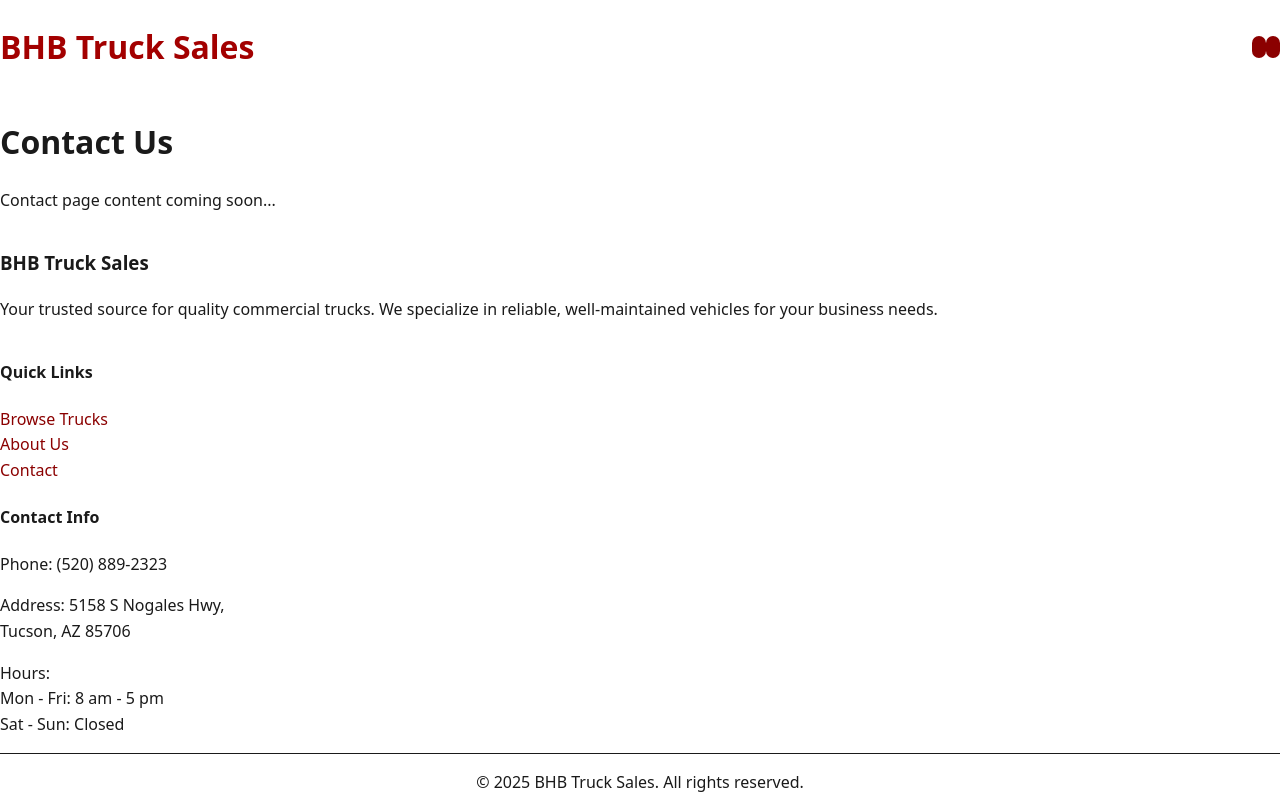
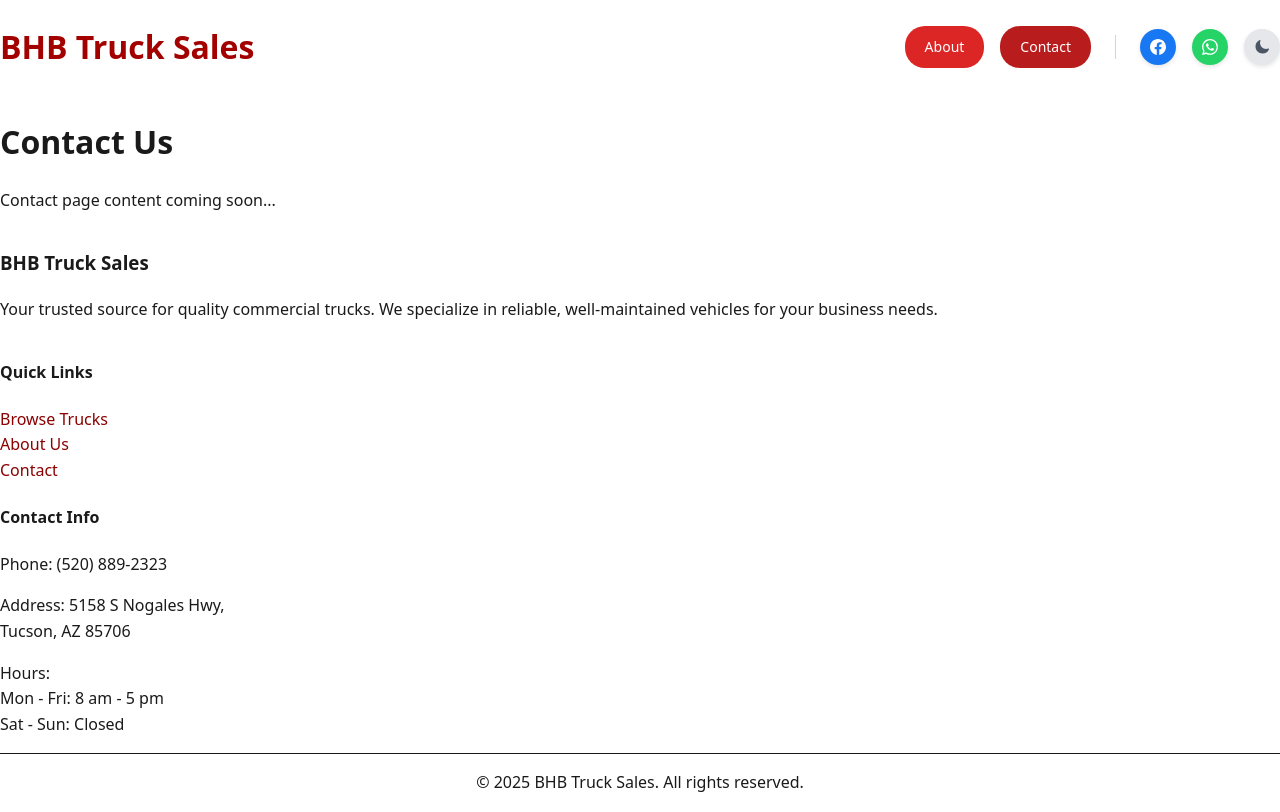
Before and after one commit to ajm2327/bhbtrucksales.com, a React (Vite) app in the folder bhbtrucksales/: page /contact in a window 1280 px wide. Built offline with nearby package versions, Linux system fonts and the light colour scheme; no server answers.

Commit message:
debugging truck listings

```diff
--- a/bhbtrucksales/src/components/Layout/Header.jsx
+++ b/bhbtrucksales/src/components/Layout/Header.jsx
@@ -3,7 +3,6 @@ import { useState, useEffect } from 'react'
 import { useTheme } from '../../contexts/ThemeContext'
 
 const Header = () => {
-    const [isMenuOpen, setIsMenuOpen] = useState(false)
     const [siteSettings, setSiteSettings] = useState(null)
     const location = useLocation()
     const { isDarkMode, toggleTheme } = useTheme()
@@ -54,132 +53,155 @@ const Header = () => {
                         </h1>
                     </Link>
 
-                    {/* Desktop Navigation */}
-                    <div className="hidden md:flex items-center space-x-6">
-                        {/* Navigation Links */}
-                        <nav className="flex items-center space-x-4">
+                    {/* Navigation - Using inline styles that work */}
+                    <div style={{ display: 'flex', alignItems: 'center', gap: '16px' }}>
+                        {/* Navigation Links - Red pill buttons */}
                         <Link
                             to="/about"
-                                className={`px-4 py-2 rounded-full font-medium transition-all duration-200 ${isActive('/about')
-                                    ? 'bg-primary-500 text-white'
-                                    : 'text-gray-700 dark:text-gray-300 hover:bg-gray-100 dark:hover:bg-gray-800'
-                                    }`}
+                            style={{
+                                background: isActive('/about') ? '#b91c1c' : '#dc2626',
+                                color: 'white',
+                                padding: '10px 20px',
+                                borderRadius: '20px',
+                                textDecoration: 'none',
+                                fontWeight: '500',
+                                fontSize: '14px',
+                                transition: 'all 0.2s ease',
+                                border: 'none'
+                            }}
+                            onMouseEnter={(e) => e.target.style.background = '#b91c1c'}
+                            onMouseLeave={(e) => e.target.style.background = isActive('/about') ? '#b91c1c' : '#dc2626'}
                         >
                             About
                         </Link>
 
                         <Link
                             to="/contact"
-                                className={`px-4 py-2 rounded-full font-medium transition-all duration-200 ${isActive('/contact')
-                                    ? 'bg-primary-500 text-white'
-                                    : 'text-gray-700 dark:text-gray-300 hover:bg-gray-100 dark:hover:bg-gray-800'
-                                    }`}
+                            style={{
+                                background: isActive('/contact') ? '#b91c1c' : '#dc2626',
+                                color: 'white',
+                                padding: '10px 20px',
+                                borderRadius: '20px',
+                                textDecoration: 'none',
+                                fontWeight: '500',
+                                fontSize: '14px',
+                                transition: 'all 0.2s ease',
+                                border: 'none'
+                            }}
+                            onMouseEnter={(e) => e.target.style.background = '#b91c1c'}
+                            onMouseLeave={(e) => e.target.style.background = isActive('/contact') ? '#b91c1c' : '#dc2626'}
                         >
                             Contact
                         </Link>
-                        </nav>
 
-                        {/* Social Links */}
-                        <div className="flex items-center space-x-2">
+                        {/* Divider */}
+                        <div style={{ width: '1px', height: '24px', background: '#d1d5db', margin: '0 8px' }}></div>
+
+                        {/* Facebook Button */}
                         <a
                             href="https://www.facebook.com/bhbtrucksales/"
                             target="_blank"
                             rel="noopener noreferrer"
-                                className="p-2 rounded-lg bg-gray-100 dark:bg-gray-800 hover:bg-blue-100 dark:hover:bg-blue-900 text-gray-600 dark:text-gray-400 hover:text-blue-600 transition-colors duration-200"
+                            style={{
+                                width: '36px',
+                                height: '36px',
+                                borderRadius: '50%',
+                                background: '#1877f2',
+                                display: 'flex',
+                                alignItems: 'center',
+                                justifyContent: 'center',
+                                color: 'white',
+                                textDecoration: 'none',
+                                transition: 'all 0.2s ease',
+                                boxShadow: '0 2px 4px rgba(0,0,0,0.1)'
+                            }}
+                            onMouseEnter={(e) => {
+                                e.target.style.background = '#166fe5'
+                                e.target.style.transform = 'scale(1.1)'
+                            }}
+                            onMouseLeave={(e) => {
+                                e.target.style.background = '#1877f2'
+                                e.target.style.transform = 'scale(1)'
+                            }}
                             aria-label="Facebook"
                         >
-                                <svg className="w-4 h-4" fill="currentColor" viewBox="0 0 24 24">
+                            <svg width="16" height="16" fill="currentColor" viewBox="0 0 24 24">
                                 <path d="M24 12.073c0-6.627-5.373-12-12-12s-12 5.373-12 12c0 5.99 4.388 10.954 10.125 11.854v-8.385H7.078v-3.47h3.047V9.43c0-3.007 1.792-4.669 4.533-4.669 1.312 0 2.686.235 2.686.235v2.953H15.83c-1.491 0-1.956.925-1.956 1.874v2.25h3.328l-.532 3.47h-2.796v8.385C19.612 23.027 24 18.062 24 12.073z" />
                             </svg>
                         </a>
 
+                        {/* WhatsApp Button */}
                         <a
                             href="https://l.facebook.com/l.php?u=https%3A%2F%2Fapi.whatsapp.com%2Fsend%3Fphone%3D%252B15203995621%26context%3DAfeKfOFoLG_77WvifSUlsJiCHGuHXkg3GwX7P9u-9ox0meKs3VD3mn93oADJ7nOqH4XaXQA-GD1SDih1TOdXoA_NN_D4axboc6NULOgHAqqdlOeN8nhg8ocvIpnxHYgPILIxBnd6M5NT6UVXzV7dqAWcCw%26source%3DFB_Page%26app%3Dfacebook%26entry_point%3Dpage_cta%26fbclid%3DIwZXh0bgNhZW0CMTAAYnJpZBExY0dsNEtPWW9hR2U3aTJqVAEe0eoS06FueTPSTEYBBXpOnQ1IiNdYwp6BxvDaKzutMHC2XpkVpDU6NeBh-Ik_aem_aTDPMwL7oIvNqy-oy5C4YQ&h=AT3R3eZTt-Grg6s0IseiiROWMpvkaMmz2Uuew5NfrMX9vDCVIPPXNtaZShOZJsXZzRoxCf-bZDNkKvqBxHtNMba5ijXwm5aZM0np-S6BG7Uqs4fKQtlcAxPZRYwd7HR1u_ugmLPABbKDPoynH60IvQ"
                             target="_blank"
                             rel="noopener noreferrer"
-                                className="p-2 rounded-lg bg-gray-100 dark:bg-gray-800 hover:bg-green-100 dark:hover:bg-green-900 text-gray-600 dark:text-gray-400 hover:text-green-600 transition-colors duration-200"
+                            style={{
+                                width: '36px',
+                                height: '36px',
+                                borderRadius: '50%',
+                                background: '#25d366',
+                                display: 'flex',
+                                alignItems: 'center',
+                                justifyContent: 'center',
+                                color: 'white',
+                                textDecoration: 'none',
+                                transition: 'all 0.2s ease',
+                                boxShadow: '0 2px 4px rgba(0,0,0,0.1)'
+                            }}
+                            onMouseEnter={(e) => {
+                                e.target.style.background = '#22c55e'
+                                e.target.style.transform = 'scale(1.1)'
+                            }}
+                            onMouseLeave={(e) => {
+                                e.target.style.background = '#25d366'
+                                e.target.style.transform = 'scale(1)'
+                            }}
                             aria-label="WhatsApp"
                         >
-                                <svg className="w-4 h-4" fill="currentColor" viewBox="0 0 24 24">
+                            <svg width="16" height="16" fill="currentColor" viewBox="0 0 24 24">
                                 <path d="M17.472 14.382c-.297-.149-1.758-.867-2.03-.967-.273-.099-.471-.148-.67.15-.197.297-.767.966-.94 1.164-.173.199-.347.223-.644.075-.297-.15-1.255-.463-2.39-1.475-.883-.788-1.48-1.761-1.653-2.059-.173-.297-.018-.458.13-.606.134-.133.298-.347.446-.52.149-.174.198-.298.298-.497.099-.198.05-.371-.025-.52-.075-.149-.669-1.612-.916-2.207-.242-.579-.487-.5-.669-.51-.173-.008-.371-.01-.57-.01-.198 0-.52.074-.792.372-.272.297-1.04 1.016-1.04 2.479 0 1.462 1.065 2.875 1.213 3.074.149.198 2.096 3.2 5.077 4.487.709.306 1.262.489 1.694.625.712.227 1.36.195 1.871.118.571-.085 1.758-.719 2.006-1.413.248-.694.248-1.289.173-1.413-.074-.124-.272-.198-.57-.347m-5.421 7.403h-.004a9.87 9.87 0 01-5.031-1.378l-.361-.214-3.741.982.998-3.648-.235-.374a9.86 9.86 0 01-1.51-5.26c.001-5.45 4.436-9.884 9.888-9.884 2.64 0 5.122 1.03 6.988 2.898a9.825 9.825 0 012.893 6.994c-.003 5.45-4.437 9.884-9.885 9.884m8.413-18.297A11.815 11.815 0 0012.05 0C5.495 0 .16 5.335.157 11.892c0 2.096.547 4.142 1.588 5.945L.057 24l6.305-1.654a11.882 11.882 0 005.683 1.448h.005c6.554 0 11.89-5.335 11.893-11.893A11.821 11.821 0 0020.531 3.488" />
                             </svg>
                         </a>
-                        </div>
 
-                        {/* Theme Toggle */}
+                        {/* Dark Mode Toggle Button */}
                         <button
                             onClick={toggleTheme}
-                            className="p-2 rounded-lg bg-gray-100 hover:bg-gray-200 dark:bg-gray-800 dark:hover:bg-gray-700 transition-colors duration-200"
+                            style={{
+                                width: '36px',
+                                height: '36px',
+                                borderRadius: '50%',
+                                background: isDarkMode ? '#374151' : '#e5e7eb',
+                                display: 'flex',
+                                alignItems: 'center',
+                                justifyContent: 'center',
+                                color: isDarkMode ? '#fbbf24' : '#4b5563',
+                                border: 'none',
+                                cursor: 'pointer',
+                                transition: 'all 0.2s ease',
+                                boxShadow: '0 2px 4px rgba(0,0,0,0.1)'
+                            }}
+                            onMouseEnter={(e) => {
+                                e.target.style.background = isDarkMode ? '#4b5563' : '#d1d5db'
+                                e.target.style.transform = 'scale(1.1)'
+                            }}
+                            onMouseLeave={(e) => {
+                                e.target.style.background = isDarkMode ? '#374151' : '#e5e7eb'
+                                e.target.style.transform = 'scale(1)'
+                            }}
                             aria-label="Toggle theme"
                         >
                             {isDarkMode ? (
-                                <svg className="w-4 h-4 text-yellow-500" fill="currentColor" viewBox="0 0 24 24">
+                                <svg width="16" height="16" fill="currentColor" viewBox="0 0 24 24">
                                     <path d="M12 2.25a.75.75 0 01.75.75v2.25a.75.75 0 01-1.5 0V3a.75.75 0 01.75-.75zM7.5 12a4.5 4.5 0 119 0 4.5 4.5 0 01-9 0zM18.894 6.166a.75.75 0 00-1.06-1.06l-1.591 1.59a.75.75 0 101.06 1.061l1.591-1.59zM21.75 12a.75.75 0 01-.75.75h-2.25a.75.75 0 010-1.5H21a.75.75 0 01.75.75zM17.834 18.894a.75.75 0 001.06-1.06l-1.59-1.591a.75.75 0 10-1.061 1.06l1.59 1.591zM12 18a.75.75 0 01.75.75V21a.75.75 0 01-1.5 0v-2.25A.75.75 0 0112 18zM7.758 17.303a.75.75 0 00-1.061-1.06l-1.591 1.59a.75.75 0 001.06 1.061l1.591-1.59zM6 12a.75.75 0 01-.75.75H3a.75.75 0 010-1.5h2.25A.75.75 0 016 12zM6.697 7.757a.75.75 0 001.06-1.06l-1.59-1.591a.75.75 0 00-1.061 1.06l1.59 1.591z" />
                                 </svg>
                             ) : (
-                                <svg className="w-4 h-4 text-gray-600" fill="currentColor" viewBox="0 0 24 24">
+                                <svg width="16" height="16" fill="currentColor" viewBox="0 0 24 24">
                                     <path d="M9.528 1.718a.75.75 0 01.162.819A8.97 8.97 0 009 6a9 9 0 009 9 8.97 8.97 0 003.463-.69.75.75 0 01.981.98 10.503 10.503 0 01-9.694 6.46c-5.799 0-10.5-4.701-10.5-10.5 0-4.368 2.667-8.112 6.46-9.694a.75.75 0 01.818.162z" />
                                 </svg>
                             )}
                         </button>
                     </div>
-
-                    {/* Mobile Menu Button */}
-                    <div className="md:hidden flex items-center space-x-2">
-                        <button
-                            onClick={toggleTheme}
-                            className="p-2 rounded-lg bg-gray-100 dark:bg-gray-800 transition-colors duration-200"
-                        >
-                            {isDarkMode ? (
-                                <svg className="w-4 h-4 text-yellow-500" fill="currentColor" viewBox="0 0 24 24">
-                                    <path d="M12 2.25a.75.75 0 01.75.75v2.25a.75.75 0 01-1.5 0V3a.75.75 0 01.75-.75zM7.5 12a4.5 4.5 0 119 0 4.5 4.5 0 01-9 0z" />
-                                </svg>
-                            ) : (
-                                <svg className="w-4 h-4 text-gray-600" fill="currentColor" viewBox="0 0 24 24">
-                                    <path d="M9.528 1.718a.75.75 0 01.162.819A8.97 8.97 0 009 6a9 9 0 009 9 8.97 8.97 0 003.463-.69.75.75 0 01.981.98 10.503 10.503 0 01-9.694 6.46c-5.799 0-10.5-4.701-10.5-10.5 0-4.368 2.667-8.112 6.46-9.694a.75.75 0 01.818.162z" />
-                                </svg>
-                            )}
-                        </button>
-
-                        <button
-                            onClick={() => setIsMenuOpen(!isMenuOpen)}
-                            className="p-2 rounded-lg bg-gray-100 dark:bg-gray-800 transition-colors duration-200"
-                        >
-                            <svg className="w-5 h-5 text-gray-700 dark:text-gray-300" fill="none" stroke="currentColor" viewBox="0 0 24 24">
-                                <path strokeLinecap="round" strokeLinejoin="round" strokeWidth={2} d={isMenuOpen ? "M6 18L18 6M6 6l12 12" : "M4 6h16M4 12h16M4 18h16"} />
-                            </svg>
-                        </button>
                 </div>
-                </div>
-
-                {/* Mobile Menu */}
-                {isMenuOpen && (
-                    <div className="md:hidden pb-4 border-t border-gray-200 dark:border-gray-700 pt-4">
-                        <div className="space-y-2">
-                            <Link
-                                to="/about"
-                                onClick={() => setIsMenuOpen(false)}
-                                className={`block px-4 py-2 rounded-lg font-medium ${isActive('/about')
-                                    ? 'bg-primary-500 text-white'
-                                    : 'text-gray-700 dark:text-gray-300 hover:bg-gray-100 dark:hover:bg-gray-800'
-                                    }`}
-                            >
-                                About
-                            </Link>
-
-                            <Link
-                                to="/contact"
-                                onClick={() => setIsMenuOpen(false)}
-                                className={`block px-4 py-2 rounded-lg font-medium ${isActive('/contact')
-                                    ? 'bg-primary-500 text-white'
-                                    : 'text-gray-700 dark:text-gray-300 hover:bg-gray-100 dark:hover:bg-gray-800'
-                                    }`}
-                            >
-                                Contact
-                            </Link>
-                        </div>
-                    </div>
-                )}
             </div>
         </header>
     )
```
Also changed, not shown: bhbtrucksales/src/components/TruckCard/TruckCard.jsx (+4 -4 lines), bhbtrucksales/src/pages/HomePage.jsx (+49 -53 lines). Lines whose indentation alone changed are shown as unchanged.
